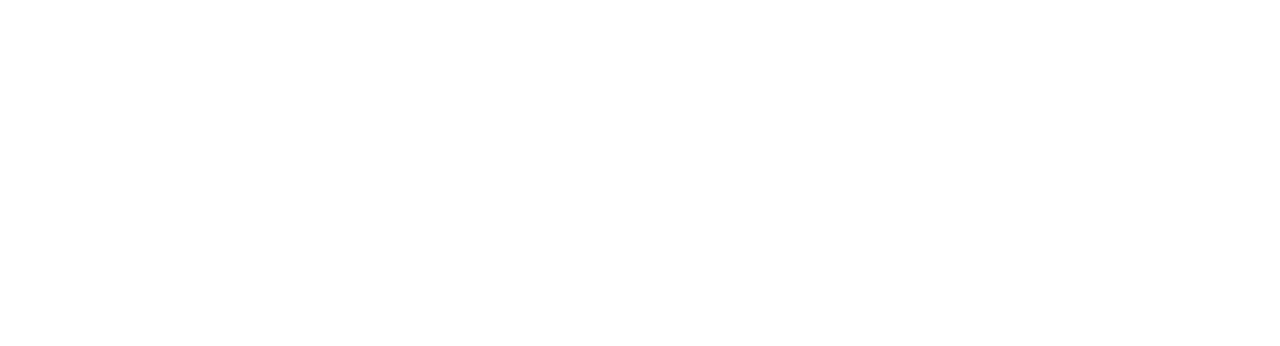
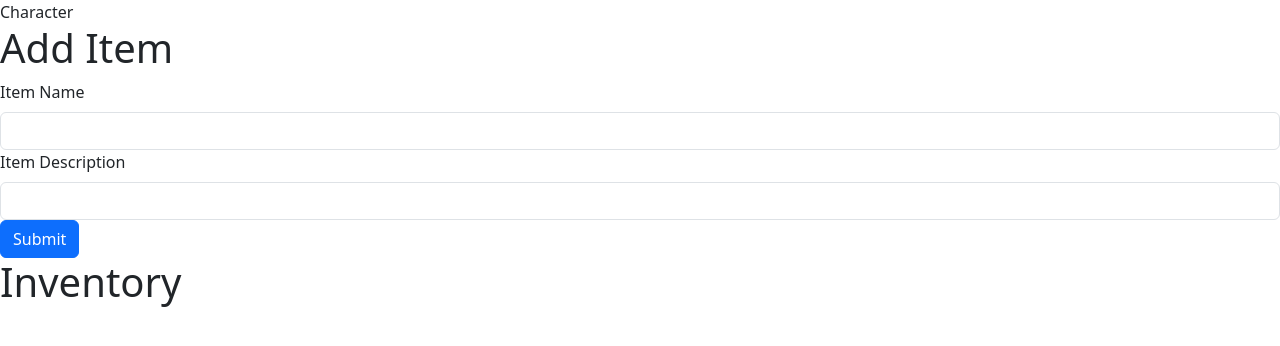
Before and after one commit to michl15/adventurers-lodge, a React (Create React App) app: page /#/character_page in a window 1280 px wide. Before the commit this address had no page. Shown: the top 346 px of the page. Built offline with nearby package versions, Linux system fonts and the light colour scheme.

Commit message:
Added item accordion on characterpage

```diff
--- a/src/components/CharacterPage/CharacterPage.jsx
+++ b/src/components/CharacterPage/CharacterPage.jsx
@@ -1,9 +1,81 @@
-import React from "react";
+import React, { useEffect, useState } from "react";
+import { Button, Form } from "react-bootstrap";
+import { getDatabase, push, ref, set, get } from "firebase/database";
+import { Accordion } from "react-bootstrap";
 
 const CharacterPage = ({name, charClass}) => {
+    const [userId, setUserId] = useState('');
+    const [itemName, setItemName] = useState('');
+    const [itemDescription, setItemDescription] = useState('');
+    const [charArray, setCharArray] = useState([]);
+    const [itemArray, setItemArray] = useState([]);
+
+    const fetchNames = async () => {
+        const database = getDatabase();
+        const charRef = ref(database, 'characters', 'name')
+        const snapshot = await get(charRef);
+        setCharArray(Object.values(snapshot.val()));
+    }
+
+    const fetchItem = async () => {
+        const database = getDatabase();
+        const itemRef = ref(database, 'inventory', 'name', 'description')
+        const snapshot = await get(itemRef);
+        setItemArray(Object.values(snapshot.val()));
+    }
+
+    const onItemNameChange = (event) => {
+        setItemName(event.target.value);
+    }
+
+    const onItemDescriptionChange = (event) => {
+        setItemDescription(event.target.value);
+    }
+
+    const onItemSubmit = () => {
+        const database = getDatabase();
+        const itemRef = ref(database, 'inventory')
+
+        const itemData = {
+            name: itemName,
+            description: itemDescription
+        }
+
+        const newItemKey = push(itemRef, itemData).key;
+        const userRef = ref(database, "users/" + userId + "/characters/" + newItemKey + "/inventory");
+
+        set(userRef, true);
+
+        console.log(itemArray)
+
+    }
+
     return (
         <div>
             Character
+            <h1>Add Item</h1>
+            <Form>
+                <Form.Group>
+                    <Form.Label>Item Name</Form.Label>
+                    <Form.Control type="text" onChange={onItemNameChange} value={itemName}/>
+                </Form.Group>
+                <Form.Group>
+                    <Form.Label>Item Description</Form.Label>
+                    <Form.Control type="text" onChange={onItemDescriptionChange} value={itemDescription}/>
+                </Form.Group>
+                <Button onClick={onItemSubmit}>Submit</Button>
+            </Form>
+            <h1>Inventory</h1>
+            <div>
+                {itemArray.map((item, index) => (
+                <Accordion>
+                        <Accordion.Item eventKey={index}>
+                            <Accordion.Header> {item.name} </Accordion.Header>
+                            <Accordion.Body> {item.description} </Accordion.Body>
+                        </Accordion.Item>
+                </Accordion>
+                ))}
+            </div>
         </div>
     )
 }
--- a/src/index.js
+++ b/src/index.js
@@ -10,6 +10,7 @@ import { FIREBASE_CONFIG } from './config/firebaseConfig';
 import 'bootstrap/dist/css/bootstrap.min.css';
 import HomePage from './components/HomePage';
 import CharacterCreationPage from './components/CharacterCreationPage';
+import CharacterPage from './components/CharacterPage/CharacterPage';
 
 // Initialize Firebase
 const app = initializeApp(FIREBASE_CONFIG);
@@ -23,6 +24,8 @@ root.render(
         <Route path="/" element={<LoginPage app={app} analytics={analytics}/>}/>
         <Route path="/home" element={<HomePage/>}/>
         <Route path="/character_creation" element={<CharacterCreationPage/>}/>
+        <Route path="/character_page" element={<CharacterPage/>}/>
+
       </Routes>
     </HashRouter>
   </React.StrictMode>
```
